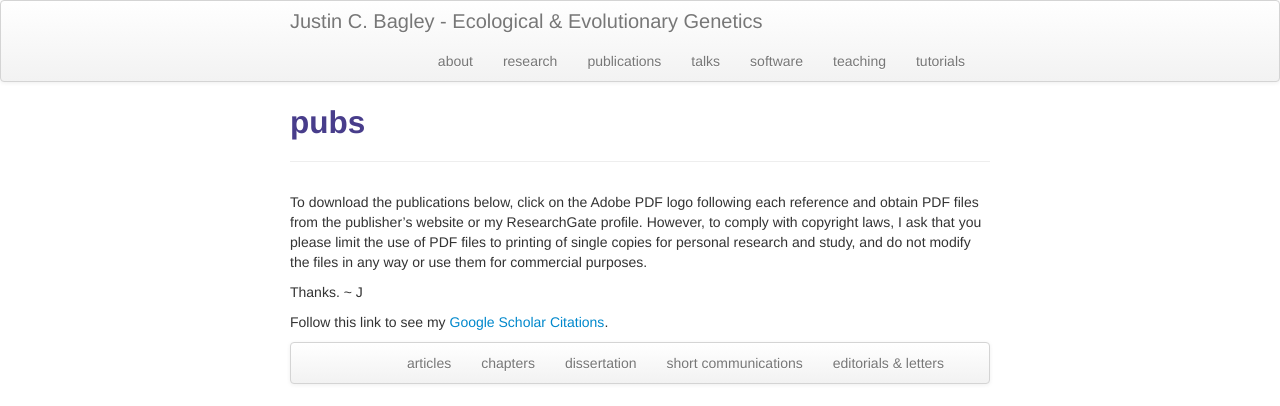
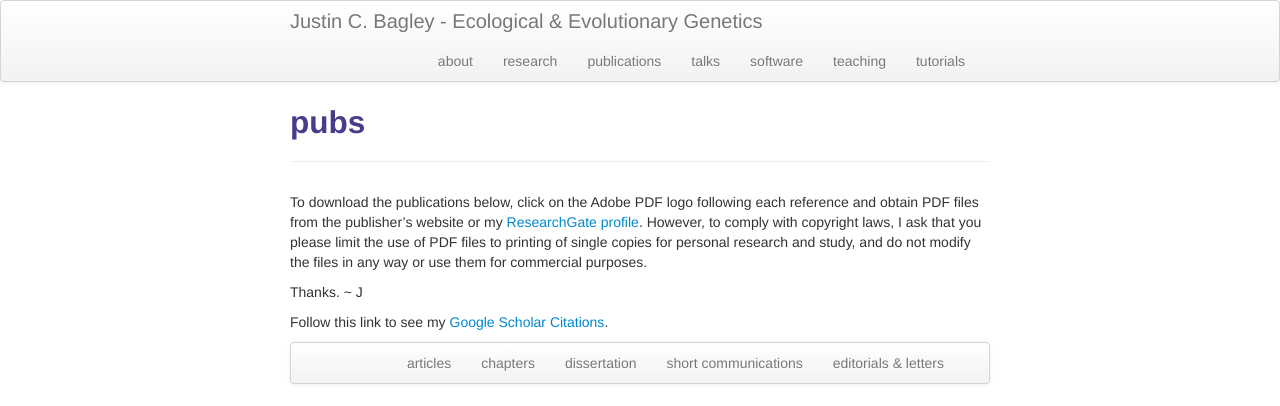
Before and after one commit to justincbagley/justincbagley.github.io, a Jekyll site: the page built from pages/pubs.md, in a window 1280 px wide. Shown: the top 406 px of the page. Built offline with Jekyll 4.4.1, drawn with Linux system fonts in a browser that asks for light colours; some of the changed lines change nothing that is shown.

Commit message:
Update pubs.md

```diff
--- a/pages/pubs.md
+++ b/pages/pubs.md
@@ -5,8 +5,7 @@ description: Justin C. Bagley's publications
 ---
 
 To download the publications below, click on the Adobe PDF logo following each reference
-and obtain PDF files from the publisher's website or my ResearchGate profile.  However,
-to comply with copyright laws, I ask that you please limit the use of PDF files to printing
+and obtain PDF files from the publisher's website or my [ResearchGate profile](https://www.researchgate.net/profile/Justin_Bagley2).  However, to comply with copyright laws, I ask that you please limit the use of PDF files to printing
 of single copies for personal research and study, and do not modify the files in any way or
 use them for commercial purposes.
 
```
